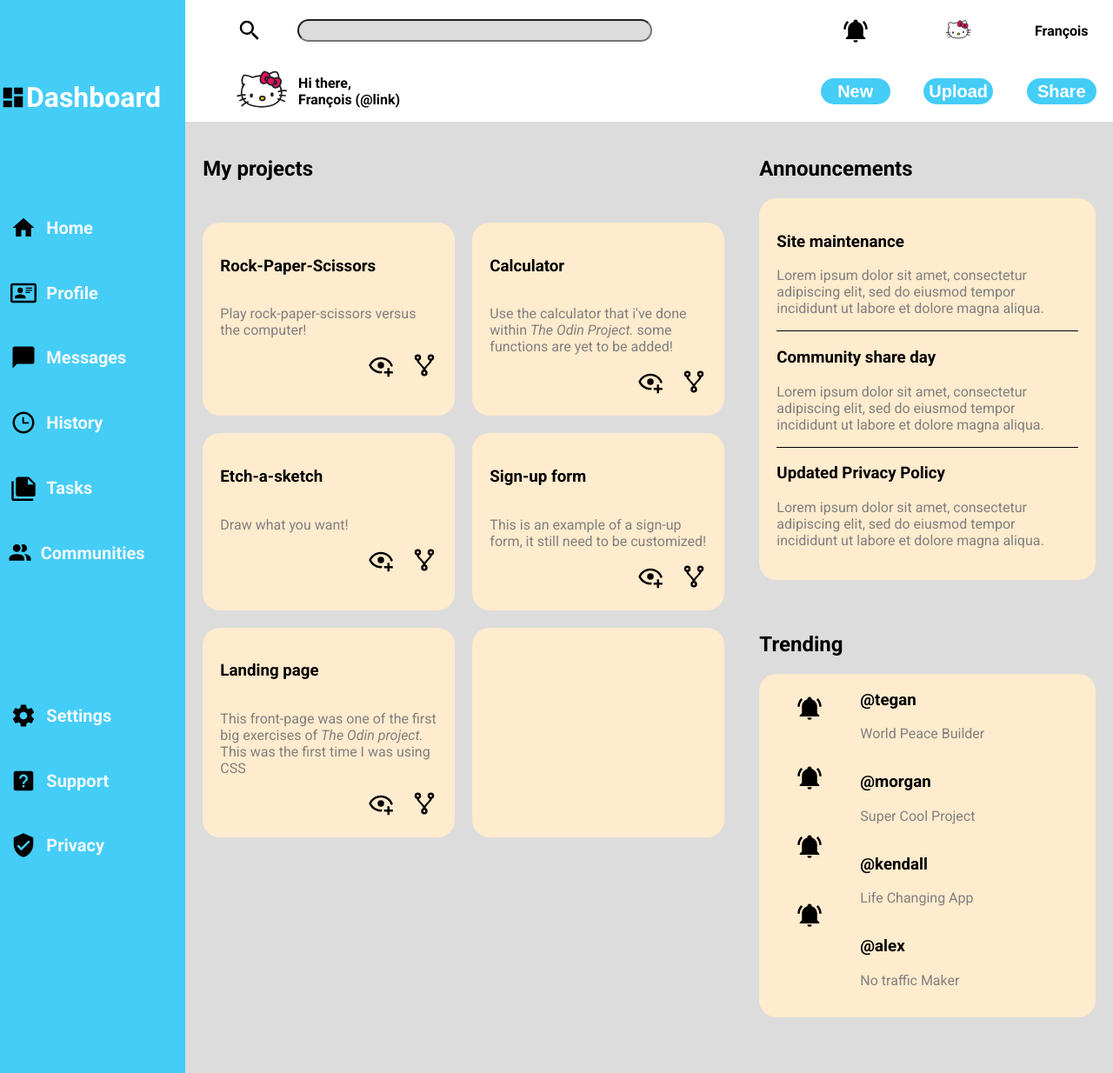
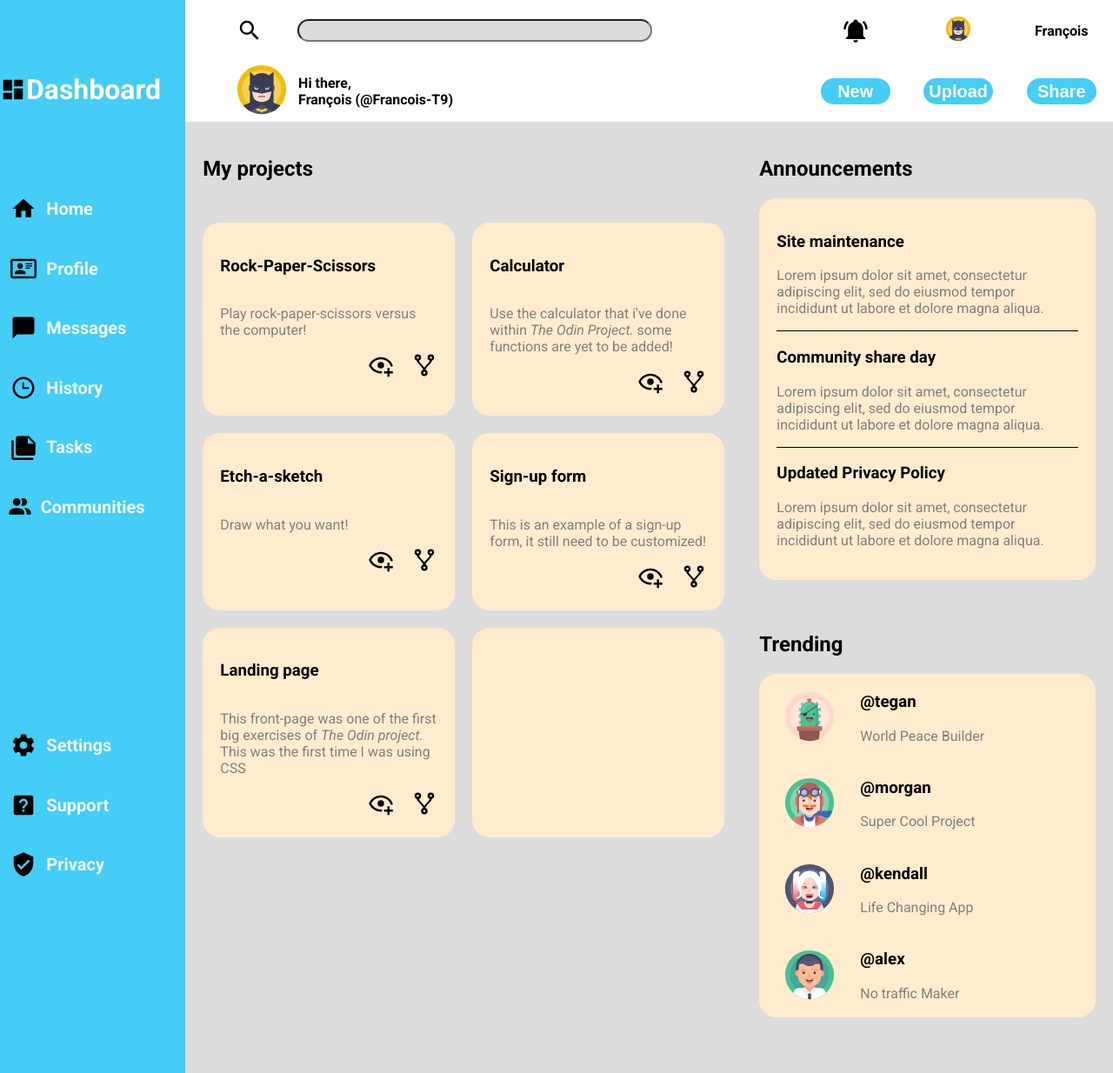
Before and after one commit to Francois-T9/admin-dashboard, a plain HTML site: page index.html in a window 1280 px wide. Shown: the whole page at 87% size. Drawn offline with Linux system fonts and the light colour scheme.

Commit message:
Ended the Trending container, added links to the images to redirect towars GitHub profile

```diff
--- a/index.html
+++ b/index.html
@@ -74,12 +74,12 @@
                 <input type="text" id="bar">
             </div>
             <div class="logo-intro">
-                <img src="img/icons8-hello-kitty.svg" alt="">
-                <p>Hi there, <br>François (@link) </br></p>
+                <a href="https://github.com/Francois-T9" target="_blank"><img src="img/avatar-batman-comics-svgrepo-com.svg" alt=""></a>
+                <p>Hi there, <br>François (@Francois-T9) </br></p>
             </div>
             <div class="profile">
                 <img src="img/bell-ring.svg" alt="">
-                <img src="img/icons8-hello-kitty.svg" alt="">
+                <a href="https://github.com/Francois-T9" target="_blank"><img src="img/avatar-batman-comics-svgrepo-com.svg" alt=""></a>
 
                 <h4>François</h4>
             </div>
@@ -181,10 +181,10 @@
                 <h2>Trending</h2>
                 <div class="trending-card">
                     <div class="trending-logos">
-                        <img src="img/bell-ring.svg" alt="">
-                        <img src="img/bell-ring.svg" alt="">
-                        <img src="img/bell-ring.svg" alt="">
-                        <img src="img/bell-ring.svg" alt="">
+                        <img src="img/avatar-cacti-cactus-svgrepo-com.svg" alt="">
+                        <img src="img/avatar-person-pilot-svgrepo-com.svg" alt="">
+                        <img src="img/avatar-joker-squad-svgrepo-com.svg" alt="">
+                        <img src="img/avatar-male-man-svgrepo-com.svg" alt="">
                     </div>
 
 
--- a/styles.css
+++ b/styles.css
@@ -55,7 +55,7 @@ body {
 
 
 
-.header .logo-intro img {
+.header .logo-intro a {
     grid-column: 2;
 }
 .header .logo-intro p {
@@ -183,7 +183,7 @@ body {
 
 .main-content .trending .trending-card {
     display: grid;
-    grid-template-rows: 0.2fr 0.2fr 0.2fr 0.2fr;
+    grid-template-rows: 0.25fr 0.25fr 0.25fr 0.25fr;
     grid-template-columns: 0.3fr 0.7fr;
     background-color: blanchedalmond;
     border-radius: 20px;
@@ -202,7 +202,7 @@ body {
 .main-content .trending .trending-card .trending-people {
     display: grid;
     grid-row: 1/5;
-    align-items: flex-end;
+    align-items: center;
 }
 
 .sidebar {
@@ -210,7 +210,7 @@ body {
     display: grid;
     grid-column: 1/2;
     grid-row: 1/3;
-    grid-template-rows: 1fr 2fr 0.5fr 1fr 1fr;
+    grid-template-rows: 0.25fr 0.5fr 0.25fr 0.25fr 0.25fr;
 }
 
 .sidebar .logo {
@@ -219,6 +219,7 @@ body {
     grid-row: 1;
     /* justify-content: center; */
     grid-template-columns: 1fr 2fr 1fr;
+
     align-items: center;
 }
 
@@ -231,6 +232,8 @@ body {
     display: grid;
 
 }
+
+
 
 .sidebar .sidebar-elements-bottom {
     display: grid;
@@ -274,6 +277,12 @@ body img {
     width: 30px;
     height: auto;
 
+
+
+}
+
+.trending-logos img {
+    width: 60px;
 }
 
 .header .input-btns button {
@@ -288,7 +297,7 @@ body img {
     height: 1.5em;
 
 }
-.header .logo-intro img[src="img/icons8-hello-kitty.svg"] {
+.header .logo-intro img[src="img/avatar-batman-comics-svgrepo-com.svg"] {
     width: 60px;
 }
 
```
Also changed, not shown: img/avatar-batman-comics-svgrepo-com.svg (added), img/avatar-cacti-cactus-svgrepo-com.svg (added), img/avatar-joker-squad-svgrepo-com.svg (added), img/avatar-male-man-svgrepo-com.svg (added), img/avatar-person-pilot-svgrepo-com.svg (added).
